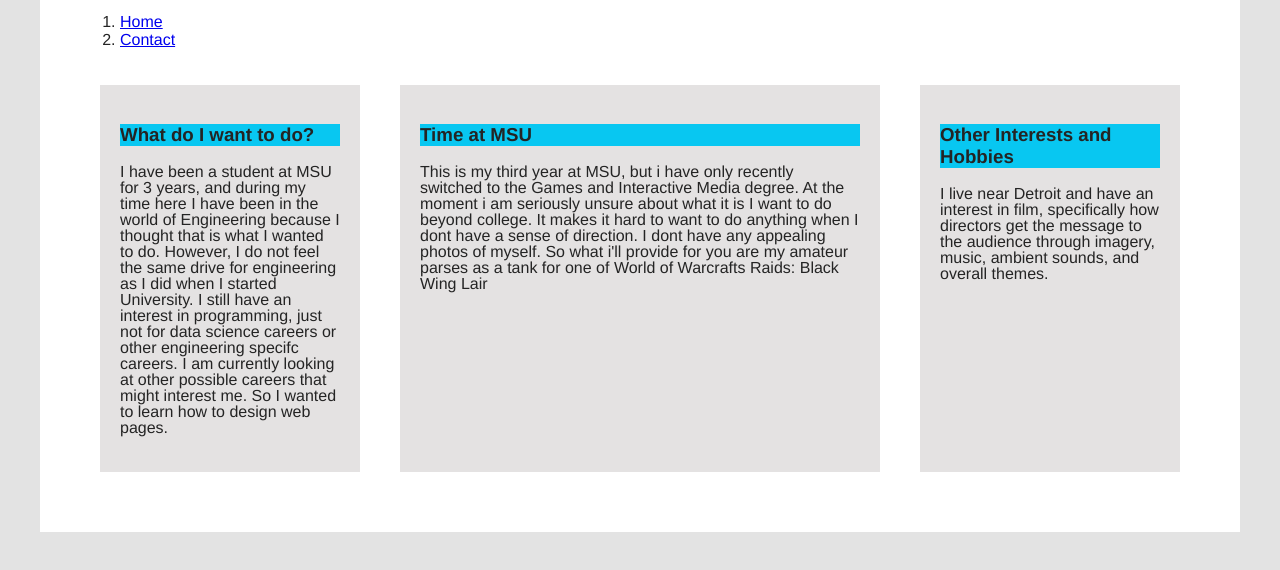
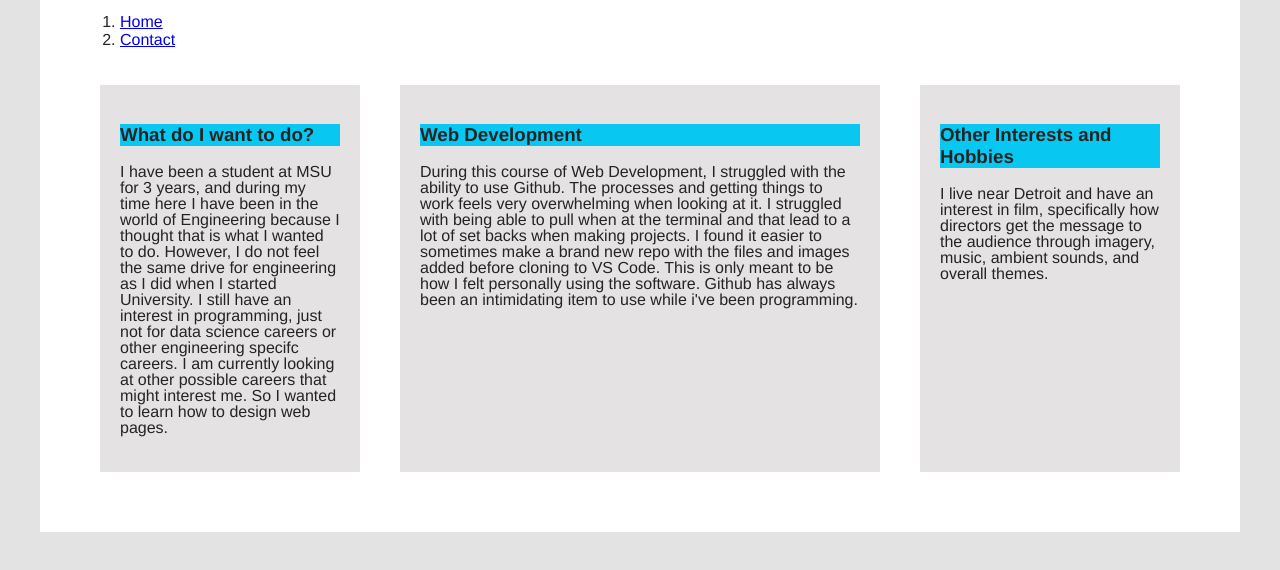
Before and after one commit to villeg36/MI349-Final, a plain HTML site: page about.html in a window 1280 px wide. Shown: the part 196-766 px from the top of the page. Drawn offline with Linux system fonts and the light colour scheme.

Commit message:
Last comments

```diff
--- a/about.html
+++ b/about.html
@@ -33,8 +33,8 @@
         </article>
 
         <article>
-          <h3>Time at MSU</h3>
-          <p>This is my third year at MSU, but i have only recently switched to the Games and Interactive Media degree. At the moment i am seriously unsure about what it is I want to do beyond college. It makes it hard to want to do anything when I dont have a sense of direction. I dont have any appealing photos of myself. So what i'll provide for you are my amateur parses as a tank for one of World of Warcrafts Raids: Black Wing Lair</p>
+          <h3>Web Development</h3>
+          <p>During this course of Web Development, I struggled with the ability to use Github. The processes and getting things to work feels very overwhelming when looking at it. I struggled with being able to pull when at the terminal and that lead to a lot of set backs when making projects. I found it easier to sometimes make a brand new repo with the files and images added before cloning to VS Code. This is only meant to be how I felt personally using the software. Github has always been an intimidating item to use while i've been programming.</p>
 
         </article>
 
```
